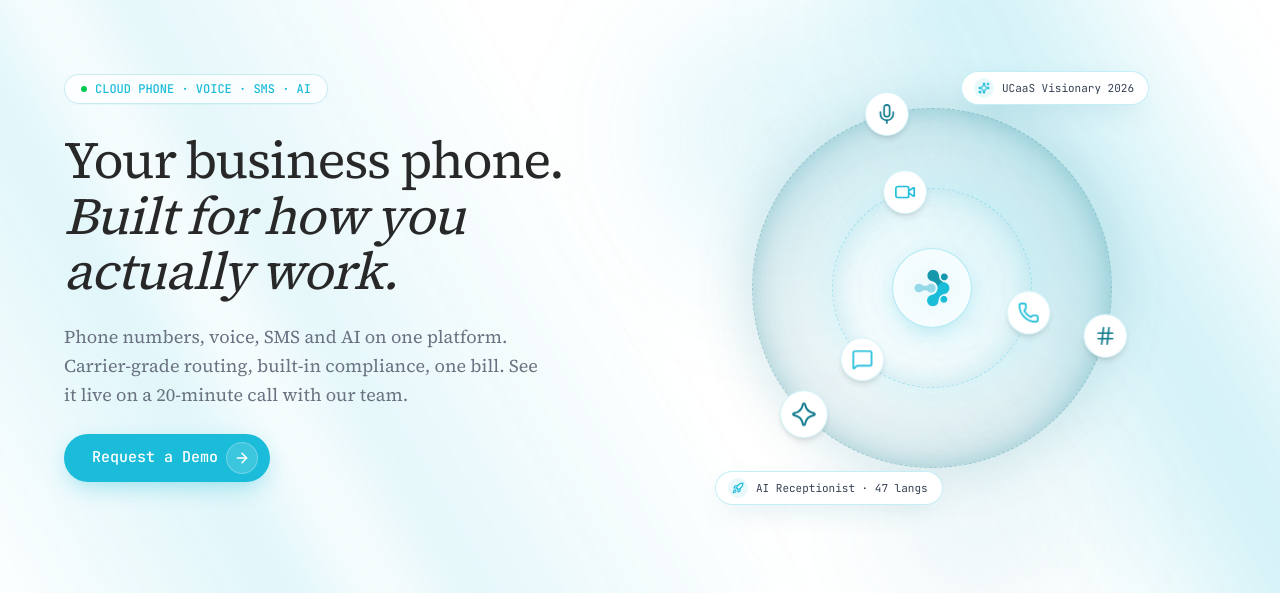
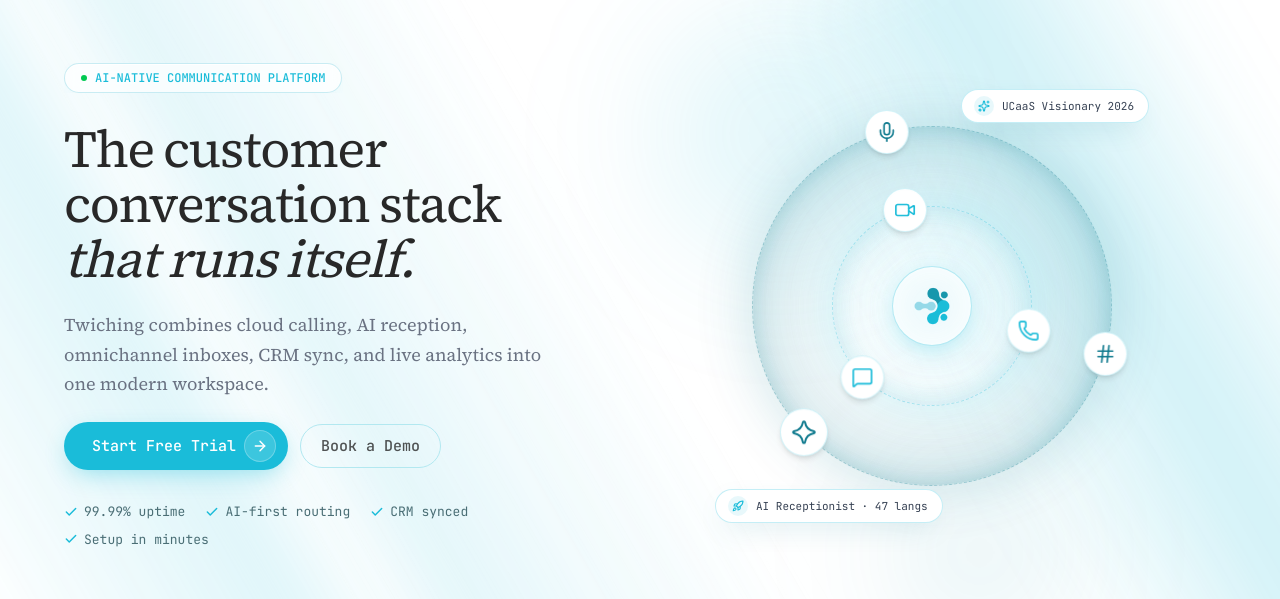
Before and after one commit to nishiex/07-05-26, a Next.js app: page / in a window 1280 px wide. Shown: the part 122-721 px from the top of the page. Built offline with nearby package versions, Linux system fonts and the light colour scheme.

Commit message:
feat: update hero section with new Twiching content and animations
Add dual CTAs and animated trust row with GSAP animations

Co-authored-by: nishi patel <201951506+nishiex@users.noreply.github.com>

```diff
--- a/components/hero.tsx
+++ b/components/hero.tsx
@@ -31,8 +31,8 @@ const OrbitingSkills = dynamic(() => import("@/components/ui/orbiting-skills"),
 export function Hero() {
   const rootRef = useRef<HTMLDivElement>(null)
 
-  const titleLine1 = ["Your", "business", "phone."]
-  const titleLine2 = ["Built", "for", "how", "you", "actually", "work."]
+  const titleLine1 = ["The", "customer", "conversation", "stack"]
+  const titleLine2 = ["that", "runs", "itself."]
 
   useEffect(() => {
     const root = rootRef.current
@@ -65,6 +65,7 @@ export function Hero() {
       gsap.set(".hero-sub", { y: 18, opacity: 0, filter: "blur(6px)" })
       gsap.set(".hero-cta", { y: 16, opacity: 0, scale: 0.94 })
       gsap.set(".hero-cta-arrow", { x: -8, opacity: 0 })
+      gsap.set(".hero-trust > span", { y: 12, opacity: 0 })
       gsap.set(".hero-right", { y: 48, opacity: 0, filter: "blur(12px)" })
 
       const tl = gsap.timeline({ defaults: { ease: "power3.out" } })
@@ -101,6 +102,9 @@ export function Hero() {
       /* CTA — overshoot in, then arrow tracks across */
       tl.to(".hero-cta", { y: 0, opacity: 1, scale: 1, duration: 0.55, ease: "back.out(1.6)" }, 1.5)
         .to(".hero-cta-arrow", { x: 0, opacity: 1, duration: 0.4, ease: "power3.out" }, 1.7)
+
+      /* Trust row — stagger in */
+      tl.to(".hero-trust > span", { y: 0, opacity: 1, duration: 0.4, stagger: 0.08, ease: "power2.out" }, 1.85)
 
       /* Right column — defocus lift */
       tl.to(".hero-right", { y: 0, opacity: 1, filter: "blur(0px)", duration: 1, ease: "power3.out" }, 0.85)
@@ -181,7 +185,7 @@ export function Hero() {
                 <span className="absolute inline-flex h-full w-full rounded-full bg-green-400 opacity-75 animate-ping" />
                 <span className="relative inline-flex h-1.5 w-1.5 rounded-full bg-green-500" />
               </span>
-              <span>CLOUD PHONE · VOICE · SMS · AI</span>
+              <span>AI-NATIVE COMMUNICATION PLATFORM</span>
             </div>
 
             <h1 className="hero-title font-serif text-4xl md:text-5xl lg:text-[52px] font-normal leading-[1.06] tracking-tight mb-6 text-balance">
@@ -208,16 +212,15 @@ export function Hero() {
             </h1>
 
             <p className="hero-sub text-lg text-gray-500 mb-6 leading-relaxed max-w-[480px]">
-              Phone numbers, voice, SMS and AI on one platform. Carrier-grade routing, built-in
-              compliance, one bill. See it live on a 20-minute call with our team.
+              Twiching combines cloud calling, AI reception, omnichannel inboxes, CRM sync, and live analytics into one modern workspace.
             </p>
 
-            <div className="mb-5">
+            <div className="flex flex-wrap items-center gap-3 mb-8">
               <a
                 href="#"
                 className="hero-cta group inline-flex items-center gap-2 bg-accent text-white text-[15px] font-medium font-mono pl-7 pr-3 py-2 rounded-full shadow-[0_8px_24px_-6px_rgba(26,188,217,0.45)] transition-[transform,background-color] duration-200 ease-out hover:-translate-y-0.5 hover:bg-[color:var(--accent-dark)] active:translate-y-0 active:scale-[0.98]"
               >
-                Request a Demo
+                Start Free Trial
                 <span className="grid place-items-center h-8 w-8 rounded-full bg-white/15 ring-1 ring-inset ring-white/25 overflow-hidden">
                   <ArrowRight
                     className="hero-cta-arrow h-4 w-4 transition-transform duration-200 group-hover:translate-x-0.5"
@@ -225,6 +228,32 @@ export function Hero() {
                   />
                 </span>
               </a>
+              <a
+                href="#"
+                className="inline-flex items-center gap-2 text-[15px] font-medium font-mono text-foreground/80 px-5 py-2.5 rounded-full border border-border hover:bg-muted transition-colors duration-200"
+              >
+                Book a Demo
+              </a>
+            </div>
+
+            {/* Trust Row */}
+            <div className="hero-trust flex flex-wrap items-center gap-x-5 gap-y-2 text-[13px] font-mono text-muted-foreground">
+              <span className="inline-flex items-center gap-1.5">
+                <Check className="h-3.5 w-3.5 text-accent" strokeWidth={2.5} />
+                99.99% uptime
+              </span>
+              <span className="inline-flex items-center gap-1.5">
+                <Check className="h-3.5 w-3.5 text-accent" strokeWidth={2.5} />
+                AI-first routing
+              </span>
+              <span className="inline-flex items-center gap-1.5">
+                <Check className="h-3.5 w-3.5 text-accent" strokeWidth={2.5} />
+                CRM synced
+              </span>
+              <span className="inline-flex items-center gap-1.5">
+                <Check className="h-3.5 w-3.5 text-accent" strokeWidth={2.5} />
+                Setup in minutes
+              </span>
             </div>
           </div>
 
```
